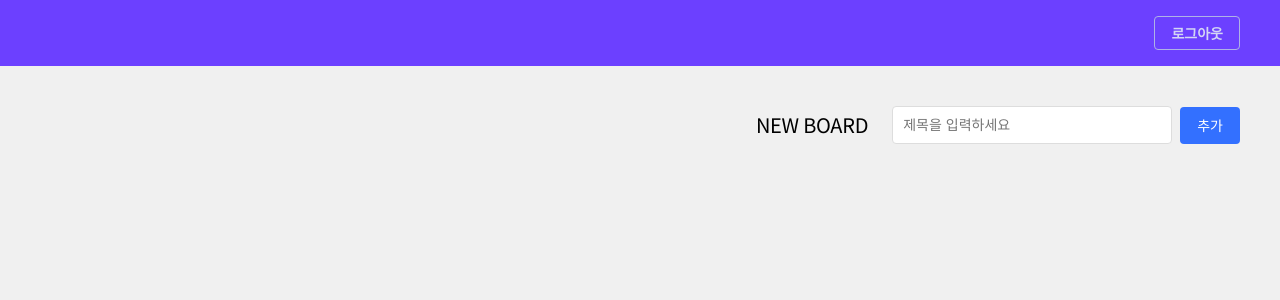
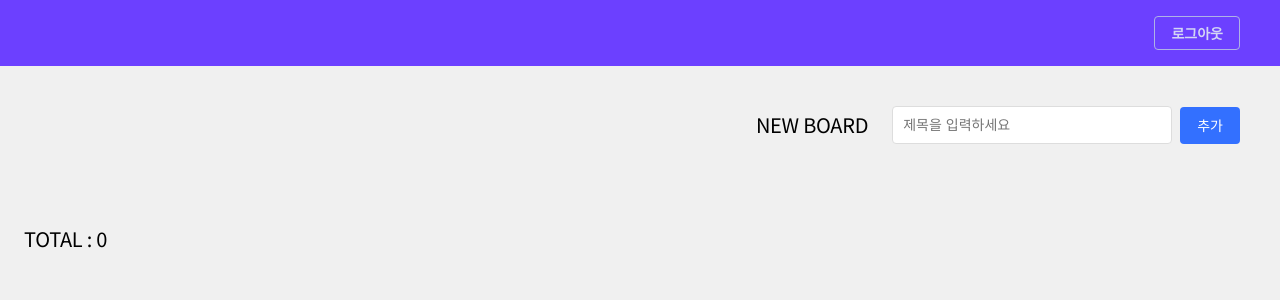
Before and after one commit to hyacinta/trello, a React (Create React App) app: page / in a window 1280 px wide. Shown: the top 300 px of the page. Built offline with nearby package versions, Linux system fonts and the light colour scheme.

Commit message:
useEffect, useMemo 사용

```diff
--- a/src/App.js
+++ b/src/App.js
@@ -3,7 +3,7 @@
 /* eslint-disable no-unused-expressions */
 /* eslint-disable array-callback-return */
 /* eslint-disable no-unused-vars */
-import React, { useState } from 'react';
+import React, { useState, useEffect } from 'react';
 import './App.css';
 import Header from './templates/Header';
 import Main from './templates/Main';
@@ -68,6 +68,15 @@ const App = () => {
       loginId: '',
     });
   };
+  // useEffect
+  useEffect(() => {
+    login.isLogin ? alert('로그인 성공') : '';
+    console.log('컴포넌트가 그려짐');
+    console.log(login);
+    return () => {
+      console.log('컴포넌트가 사라짐');
+    };
+  }, [login]);
 
   return (
     <div className="wrap">
--- a/src/pages/BoardWrap.css
+++ b/src/pages/BoardWrap.css
@@ -21,6 +21,10 @@
   margin-left: 8px;
   color: #fff;
   background: #3370FF;
+}
+.totalCounter {
+  margin-bottom: 24px;
+  font-size: 2rem;
 }
 .boardList {
   justify-content: space-around;
--- a/src/pages/BoardWrap.js
+++ b/src/pages/BoardWrap.js
@@ -1,6 +1,7 @@
+/* eslint-disable no-shadow */
 /* eslint-disable jsx-a11y/label-has-associated-control */
 /* eslint-disable react/prop-types */
-import React, { useState } from 'react';
+import React, { useState, useMemo } from 'react';
 import Board from '../orginisms/Board';
 import './BoardWrap.css';
 
@@ -45,6 +46,10 @@ const BoardWrap = ({ getValue, inputBoard, changeInput }) => {
     setBoards(boards.filter((board) => board.id !== id));
   };
 
+  const boardsLength = (boards) => {
+    return boards.length;
+  };
+  const counter = useMemo(() => boardsLength(boards), [boards]);
   return (
     <>
       <div className="makeBoard">
@@ -61,6 +66,7 @@ const BoardWrap = ({ getValue, inputBoard, changeInput }) => {
           추가
         </button>
       </div>
+      <div className="totalCounter">TOTAL : {counter}</div>
       <ul className="boardList">
         {boards.map((board) => {
           const todoContent = todos.filter((todo) => todo.parent === board.id);
```
